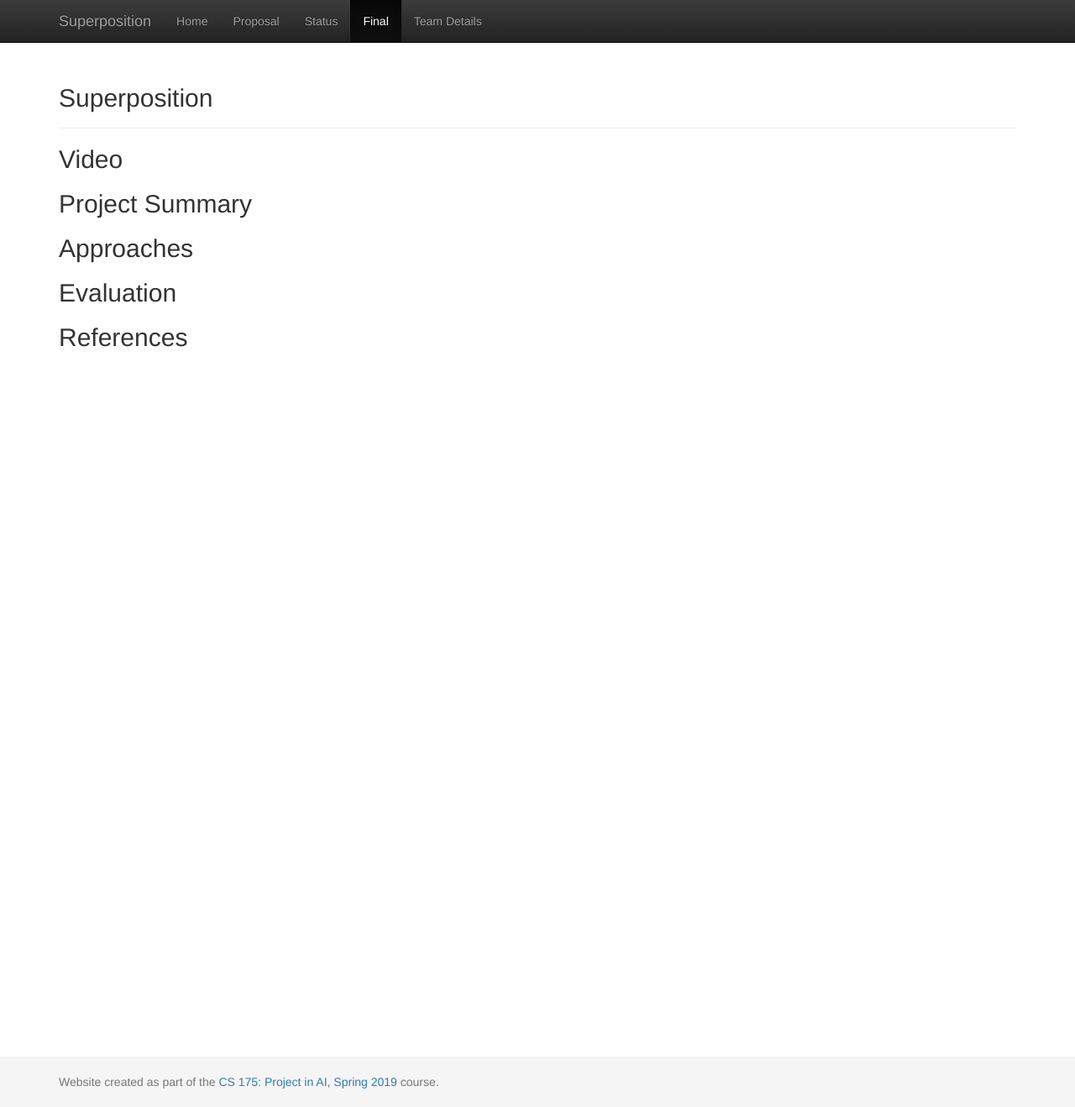
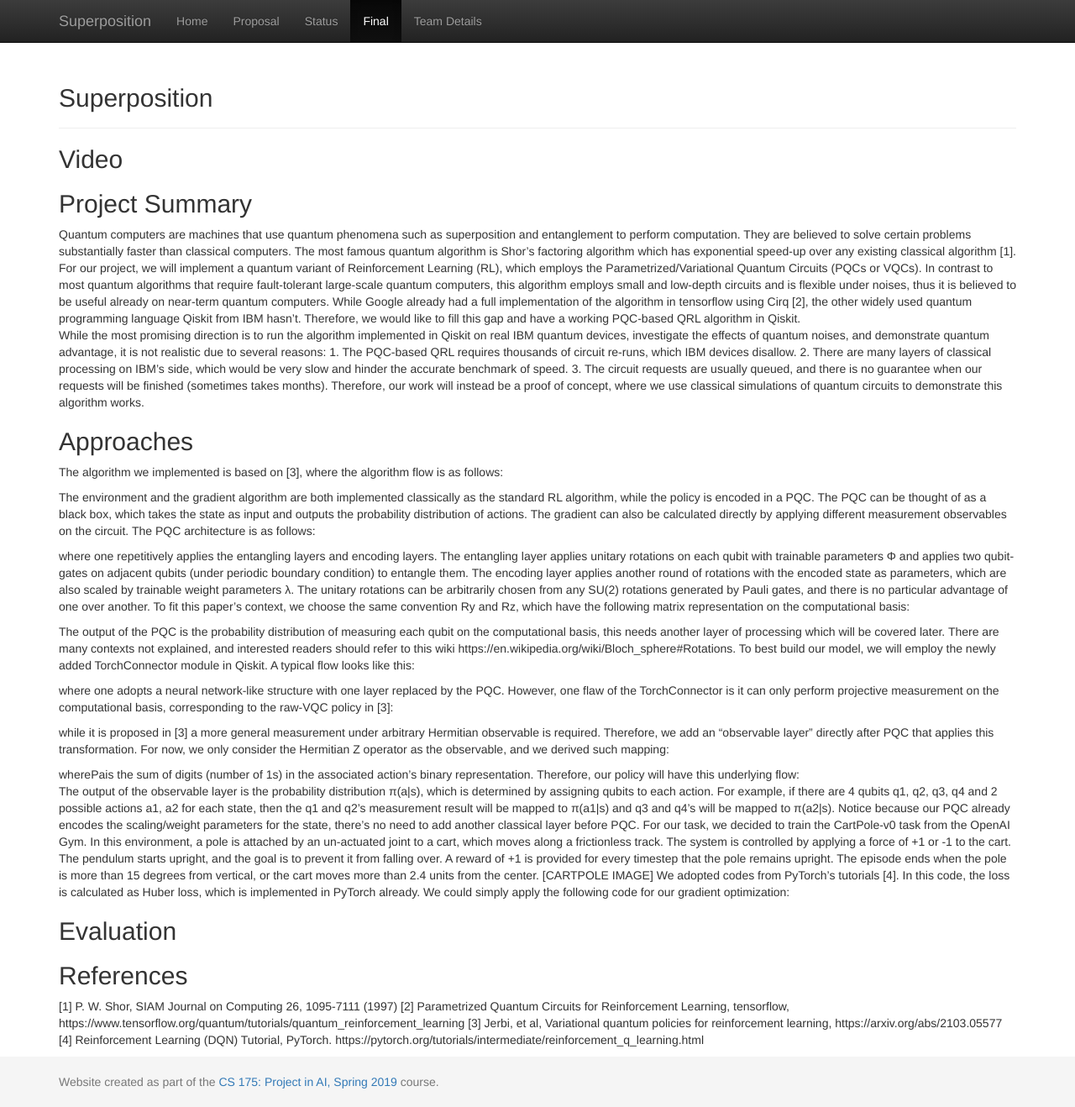
Before and after one commit to fvelasquez12/Superposition, a Jekyll site: the page built from docs/final.md, in a window 1280 px wide and 1318 px high. Shown: the whole window at 84% size. Built offline with Jekyll 4.4.1, drawn with Linux system fonts in a browser that asks for light colours.

Commit message:
Update final.md

```diff
--- a/docs/final.md
+++ b/docs/final.md
@@ -6,9 +6,35 @@ title: Final Report
 ## Video
 
 ## Project Summary
+Quantum computers are machines that use quantum phenomena such as superposition and entanglement to perform computation. They are believed to solve certain problems substantially faster than classical computers. The most famous quantum algorithm is Shor’s factoring algorithm which has exponential speed-up over any existing classical algorithm [1].
+For our project, we will implement a quantum variant of Reinforcement Learning (RL), which employs the Parametrized/Variational Quantum Circuits (PQCs or VQCs). In contrast to most quantum algorithms that require fault-tolerant large-scale quantum computers, this algorithm employs small and low-depth circuits and is flexible under noises, thus it is believed to be useful already on near-term quantum computers. While Google already had a full implementation of the algorithm in tensorflow using Cirq [2], the other widely used quantum programming language Qiskit from IBM hasn’t. Therefore, we would like to fill this gap and have a working PQC-based QRL algorithm in Qiskit.
+While the most promising direction is to run the algorithm implemented in Qiskit on real IBM quantum devices, investigate the effects of quantum noises, and demonstrate quantum advantage, it is not realistic due to several reasons: 1. The PQC-based QRL requires thousands of circuit re-runs, which IBM devices disallow. 2. There are many layers of classical processing on IBM’s side, which would be very slow and hinder the accurate benchmark of speed. 3. The circuit requests are usually queued, and there is no guarantee when our requests will be finished (sometimes takes months). Therefore, our work will instead be a proof of concept, where we use classical simulations of quantum circuits to demonstrate this algorithm works.
 
 ## Approaches
+The algorithm we implemented is based on [3], where the algorithm flow is as follows:
 
+The environment and the gradient algorithm are both implemented classically as the standard RL algorithm, while the policy is encoded in a PQC. The PQC can be thought of as a black box, which takes the state as input and outputs the probability distribution of actions. The gradient can also be calculated directly by applying different measurement observables on the circuit. The PQC architecture is as follows:
+
+where one repetitively applies the entangling layers and encoding layers. The entangling layer applies unitary rotations on each qubit with trainable parameters Φ and applies two qubit-gates on adjacent qubits (under periodic boundary condition) to entangle them. The encoding layer applies another round of rotations with the encoded state as parameters, which are also scaled by trainable weight parameters λ. The unitary rotations can be arbitrarily chosen from any SU(2) rotations generated by Pauli gates, and there is no particular advantage of one over another. To fit this paper’s context, we choose the same convention Ry and Rz, which have the following matrix representation on the computational basis:
+
+The output of the PQC is the probability distribution of measuring each qubit on the computational basis, this needs another layer of processing which will be covered later.
+There are many contexts not explained, and interested readers should refer to this wiki https://en.wikipedia.org/wiki/Bloch_sphere#Rotations.
+To best build our model, we will employ the newly added TorchConnector module in Qiskit. A typical flow looks like this:
+
+where one adopts a neural network-like structure with one layer replaced by the PQC. However, one flaw of the TorchConnector is it can only perform projective measurement on the computational basis, corresponding to the raw-VQC policy in [3]:
+
+while it is proposed in [3] a more general measurement under arbitrary Hermitian observable is required. Therefore, we add an “observable layer” directly after PQC that applies this transformation. For now, we only consider the Hermitian Z operator as the observable, and we derived such mapping:
+
+where |Pa| is the sum of digits (number of 1s) in the associated action’s binary representation. Therefore, our policy will have this underlying flow:
+
+The output of the observable layer is the probability distribution π(a|s), which is determined by assigning qubits to each action. For example, if there are 4 qubits q1, q2, q3, q4 and 2 possible actions a1, a2 for each state, then the q1 and q2’s measurement result will be mapped to π(a1|s) and q3 and q4’s will be mapped to π(a2|s). Notice because our PQC already encodes the scaling/weight parameters for the state, there’s no need to add another classical layer before PQC.
+For our task, we decided to train the CartPole-v0 task from the OpenAI Gym. In this environment, a pole is attached by an un-actuated joint to a cart, which moves along a frictionless track. The system is controlled by applying a force of +1 or -1 to the cart. The pendulum starts upright, and the goal is to prevent it from falling over. A reward of +1 is provided for every timestep that the pole remains upright. The episode ends when the pole is more than 15 degrees from vertical, or the cart moves more than 2.4 units from the center.
+[CARTPOLE IMAGE]
+We adopted codes from PyTorch’s tutorials [4]. In this code, the loss is calculated as Huber loss, which is implemented in PyTorch already. We could simply apply the following code for our gradient optimization:
 ## Evaluation
 
 ## References
+[1] P. W. Shor, SIAM Journal on Computing 26, 1095-7111 (1997)
+[2] Parametrized Quantum Circuits for Reinforcement Learning, tensorflow, https://www.tensorflow.org/quantum/tutorials/quantum_reinforcement_learning
+[3] Jerbi, et al, Variational quantum policies for reinforcement learning, https://arxiv.org/abs/2103.05577
+[4] Reinforcement Learning (DQN) Tutorial, PyTorch. https://pytorch.org/tutorials/intermediate/reinforcement_q_learning.html
```
